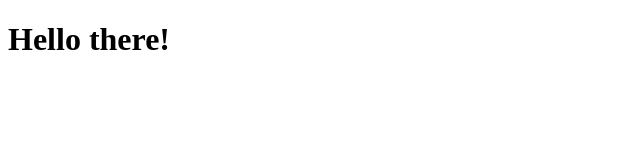
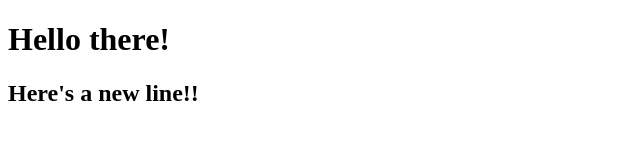
Before and after one commit to pbarnard1/demo_git_repo_apr_2024, a plain HTML site: page index.html in a window 1280 px wide. Shown: the whole page, without its empty margins (0-640 px from the left). Drawn offline with Linux system fonts and the light colour scheme.

Commit message:
Changed the index.html file and added a new line

```diff
--- a/index.html
+++ b/index.html
@@ -7,5 +7,6 @@
 </head>
 <body>
     <h1>Hello there!</h1>
+    <h2>Here's a new line!!</h2>
 </body>
 </html>
```
